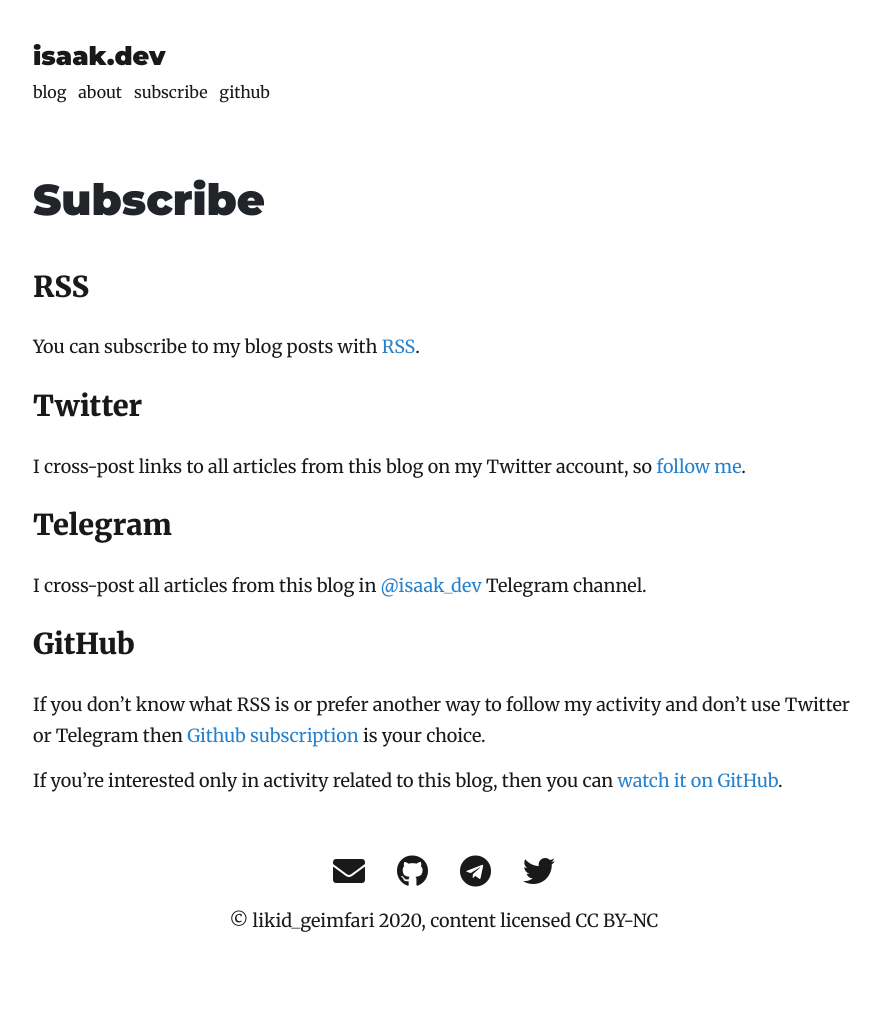
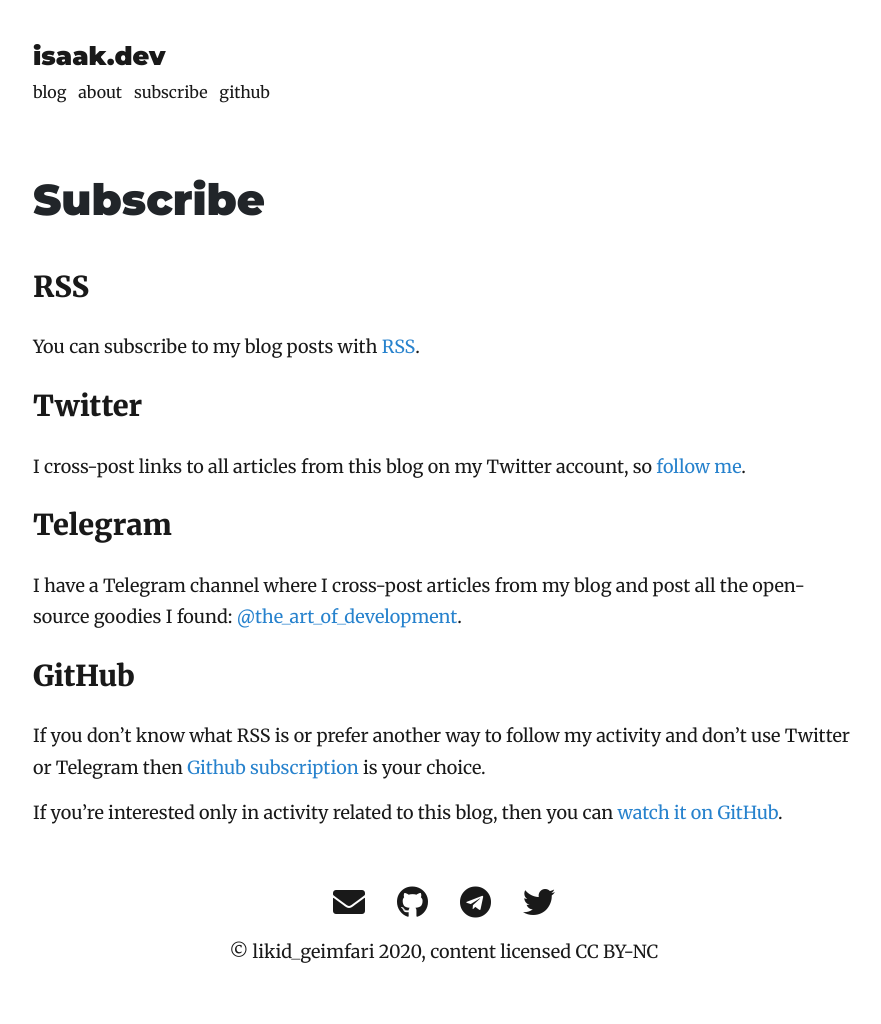
Before and after one commit to lk-geimfari/lk-geimfari.github.io, a Jekyll site: the page built from _pages/subscribe.md, in a window 1280 px wide. Shown: the whole page, without its empty margins (196-1077 px from the left). Built offline with Jekyll 4.4.1, drawn with Linux system fonts in a browser that asks for light colours; nearby versions of some CDN libraries; before the commit the page ends 993 px from its top, so only the background shows below that.

Commit message:
Fix links in blog

```diff
--- a/_pages/subscribe.md
+++ b/_pages/subscribe.md
@@ -15,8 +15,8 @@
 
 ## Telegram
 
-I cross-post all articles from this blog
-in [@isaak_dev](https://t.me/isaak_dev) Telegram channel.
+I have a Telegram channel where I cross-post articles from my blog and post all
+the open-source goodies I found: [@the_art_of_development](https://t.me/https://t.me/the_art_of_development).
 
 ## GitHub
 
```
